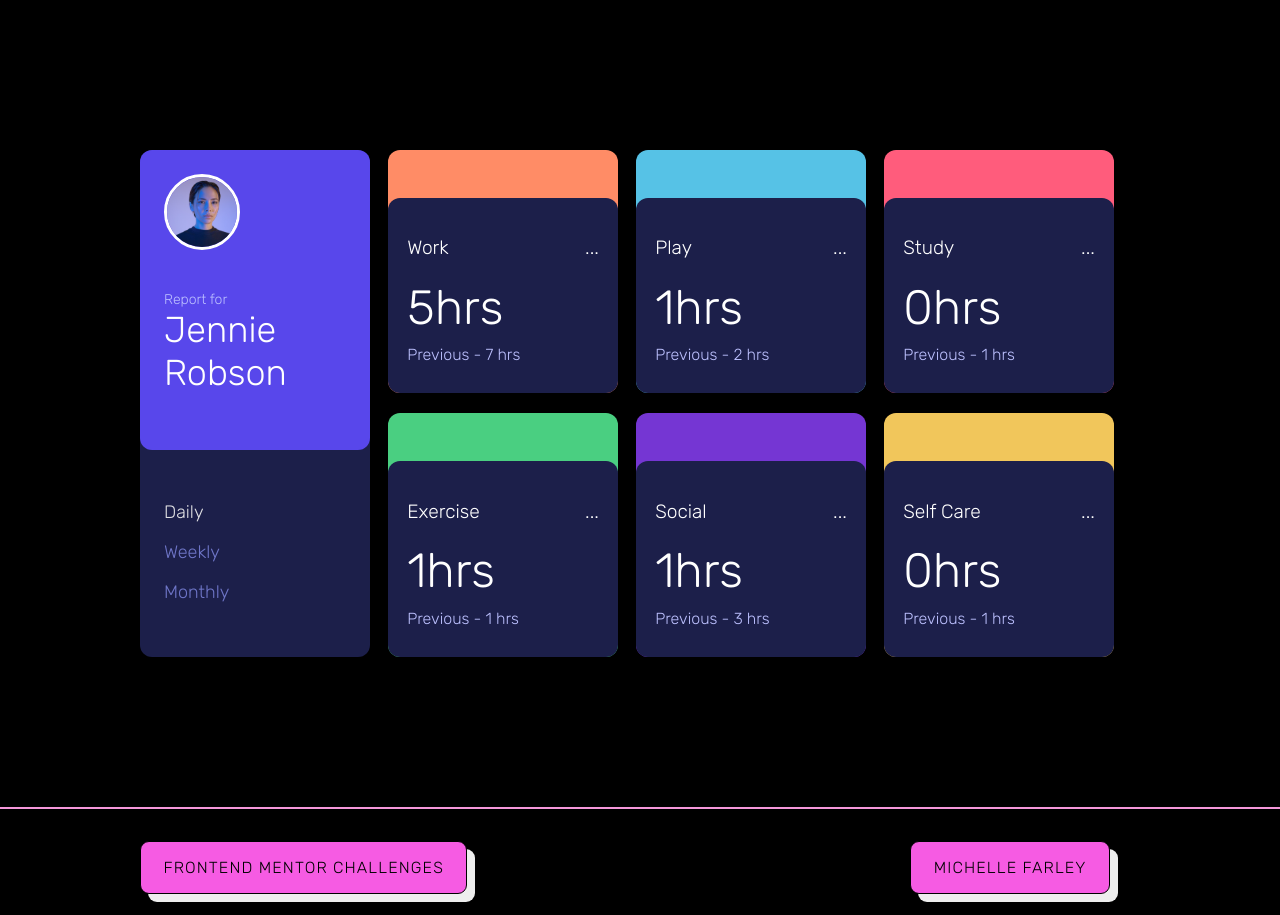
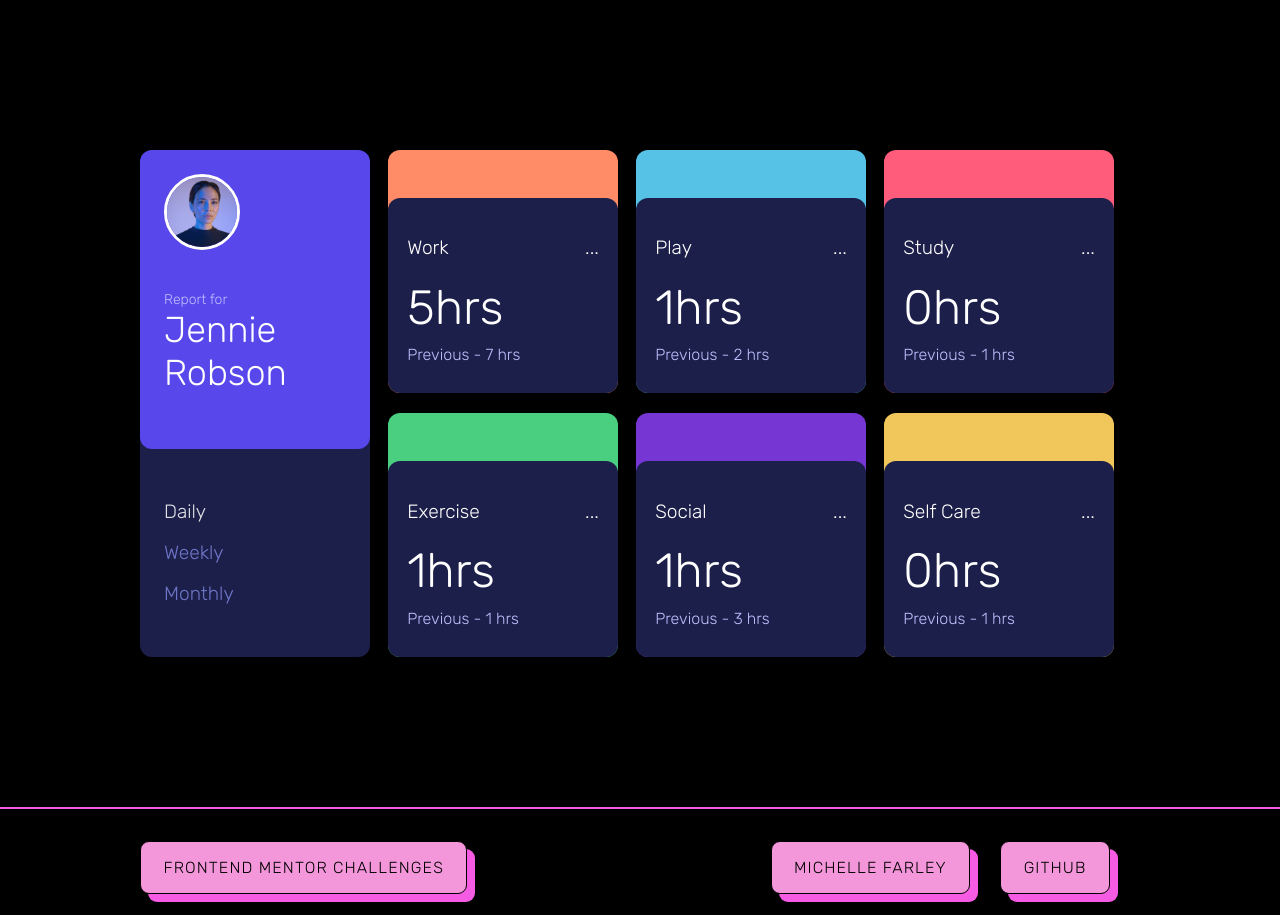
Before and after one commit to Shell111/time-tracker, a Next.js app: page / in a window 1280 px wide. Built offline with nearby package versions, Linux system fonts and the light colour scheme.

Commit message:
add Link and footer style updates

```diff
--- a/app/components/Footer.js
+++ b/app/components/Footer.js
@@ -1,15 +1,15 @@
 import styled from "styled-components";
+import Link from 'next/link';
 
 const FooterSection = styled.footer`
   // background-color: #f497da;
-  border-top: 2px solid #f497da;
+  border-top: 2px solid #f65be3;
   height: 12vh;
   padding: 0 30px 10px 30px;
 `
 const FooterWrapper = styled.div`
   max-width: 1000px;
   margin: 0 auto;
-
 `
 
 const LinkWrapper = styled.div`
@@ -25,7 +25,11 @@ const LinkWrapper = styled.div`
   }
 `;
 
-const Link = styled.a`
+const ProfileWrapper = styled.div`
+  display: flex;
+`;
+
+const LinkStyle = styled.div`
   font-weight: 300;
   font-size: 1rem;
   letter-spacing: .07rem;
@@ -33,13 +37,20 @@ const Link = styled.a`
   border: 1px solid black;
   padding: 1rem 1.4rem;
   border-radius: 9px;
-  box-shadow: 8px 8px #eee;
-  background-color: #f65be3;
+  box-shadow: 8px 8px #f65be3;
+  background-color: #f497da;
   margin-right: 30px;
+  text-decoration: none;
+  transition: transform .3s,box-shadow .3s;
 
   &:hover {
-    box-shadow: 1px 1px #eee;
-    transition: ease-in-out 0.5s;
+    box-shadow: 1px 1px #f497da;
+    // transition: ease-in-out 0.5s;
+  }
+
+  a {
+    text-decoration: none;
+    color: black
   }
 `
 
@@ -50,8 +61,17 @@ export default function Footer() {
       <FooterSection>
         <FooterWrapper>
           <LinkWrapper>
-            <Link>Frontend Mentor challenges</Link>
-            <Link>Michelle Farley</Link>
+            <LinkStyle>
+              <Link href="https://www.frontendmentor.io/" target="_blank">Frontend Mentor challenges</Link>
+            </LinkStyle>
+            <ProfileWrapper>
+              <LinkStyle>
+                <Link href="https://www.michellefarley.com.au" target="_blank">Michelle Farley</Link>
+              </LinkStyle>
+              <LinkStyle>
+                <Link href="https://github.com/Shell111" target="_blank">GitHub</Link>
+              </LinkStyle>
+            </ProfileWrapper>
           </LinkWrapper>
         </FooterWrapper>
       </FooterSection>
--- a/app/page.js
+++ b/app/page.js
@@ -78,7 +78,6 @@ const ProfileWrapper = styled.div`
     @media (max-width: 960px) {
       margin: 1rem 0 0 1rem;
     }
-
   }
 `;
 
@@ -128,6 +127,8 @@ const List = styled.ul`
 
 const Button = styled.button`
   padding: 9px 0px;
+  font-size: 1.2rem;
+
 `
 
 const data = [
```
